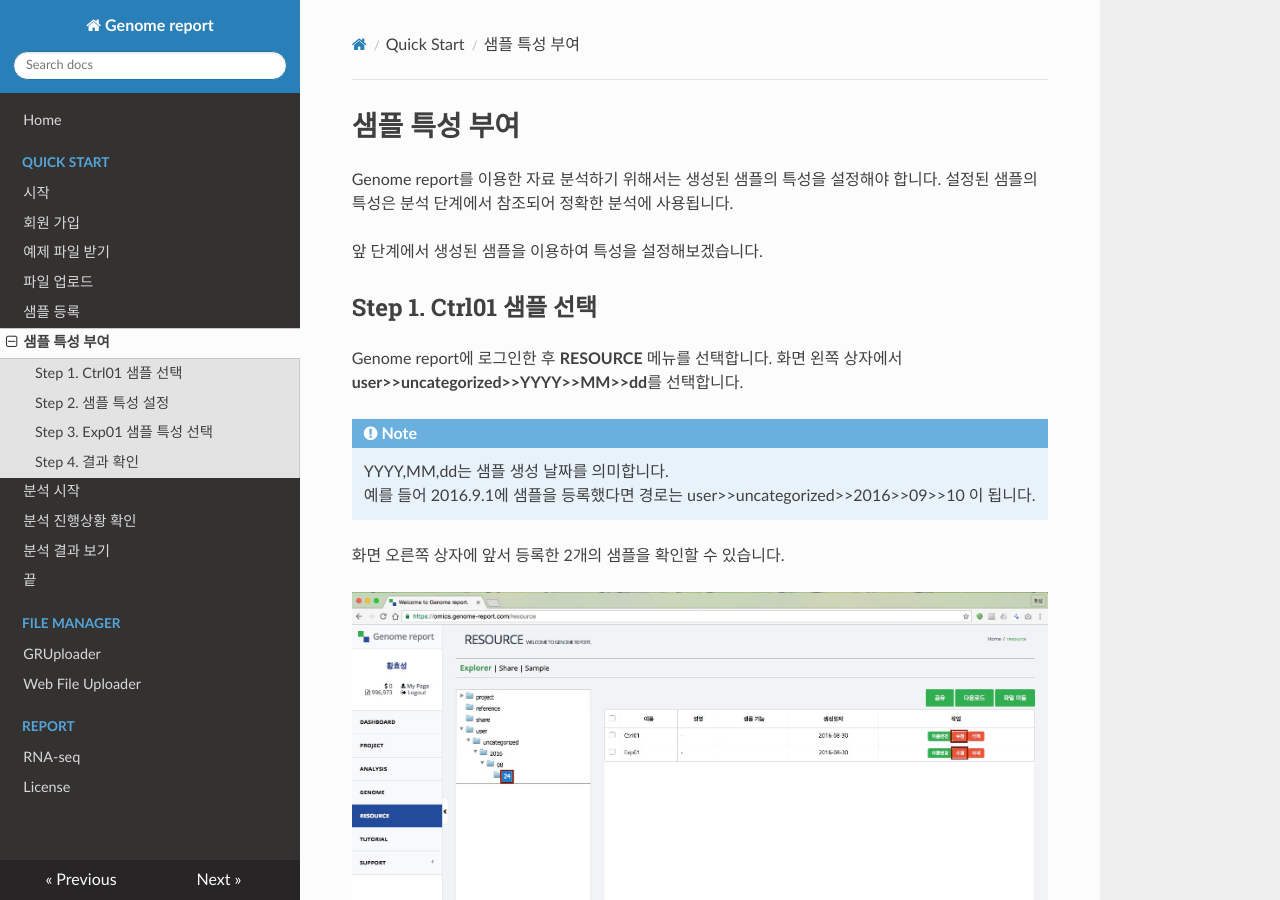
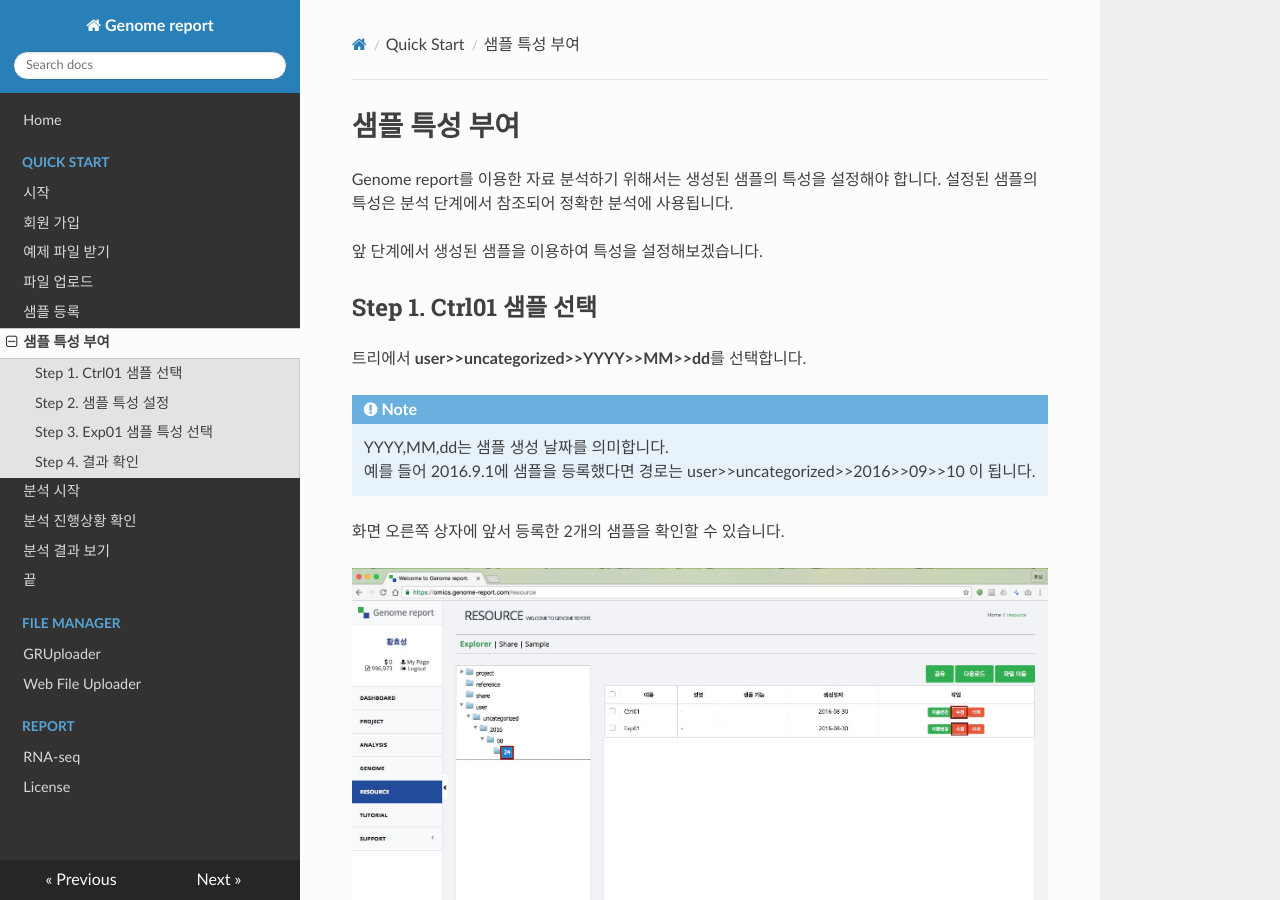
Before and after one commit to genomereport/gimanual, an MkDocs documentation site: the page built from docs/quick_start/sample_feature.md, in a window 1280 px wide and 900 px high. Built offline with MkDocs 1.6.1, drawn with Linux system fonts in a browser that asks for light colours; nearby versions of some CDN libraries; old or Windows-style settings are respelled for this version of MkDocs.

Commit message:
오자 수정

```diff
--- a/docs/quick_start/sample_feature.md
+++ b/docs/quick_start/sample_feature.md
@@ -8,7 +8,7 @@ Genome report를 이용한 자료 분석하기 위해서는 생성된 샘플의
 
 ## Step 1. Ctrl01 샘플 선택
 
-Genome report에 로그인한 후 **RESOURCE** 메뉴를 선택합니다. 화면 왼쪽 상자에서  **user>>uncategorized>>YYYY>>MM>>dd**를 선택합니다.
+트리에서  **user>>uncategorized>>YYYY>>MM>>dd**를 선택합니다.
 
 !!!Note
     YYYY,MM,dd는 샘플 생성 날짜를 의미합니다. <br>예를 들어 2016.9.1에 샘플을 등록했다면 경로는 user>>uncategorized>>2016>>09>>10 이 됩니다.
```
